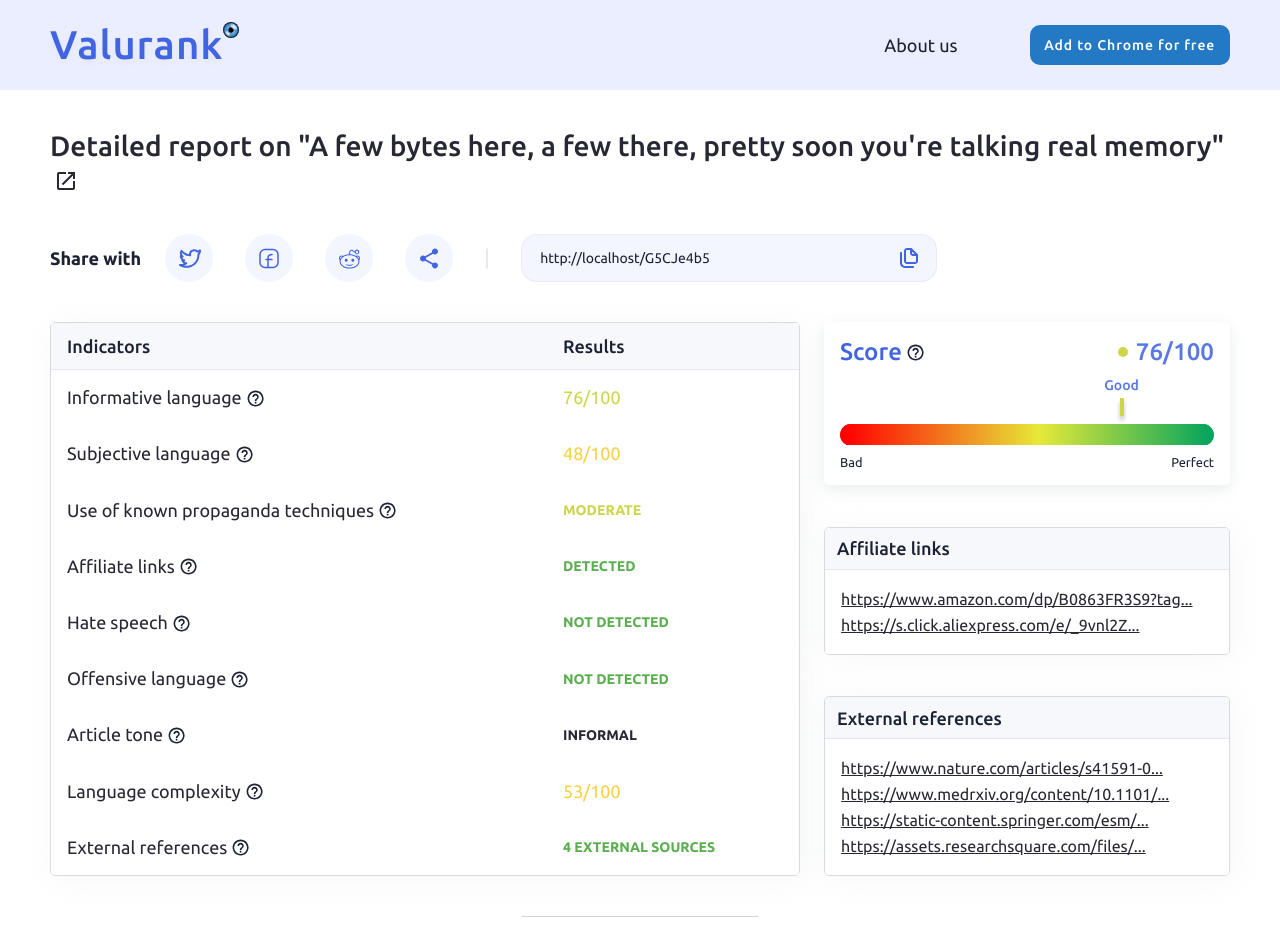
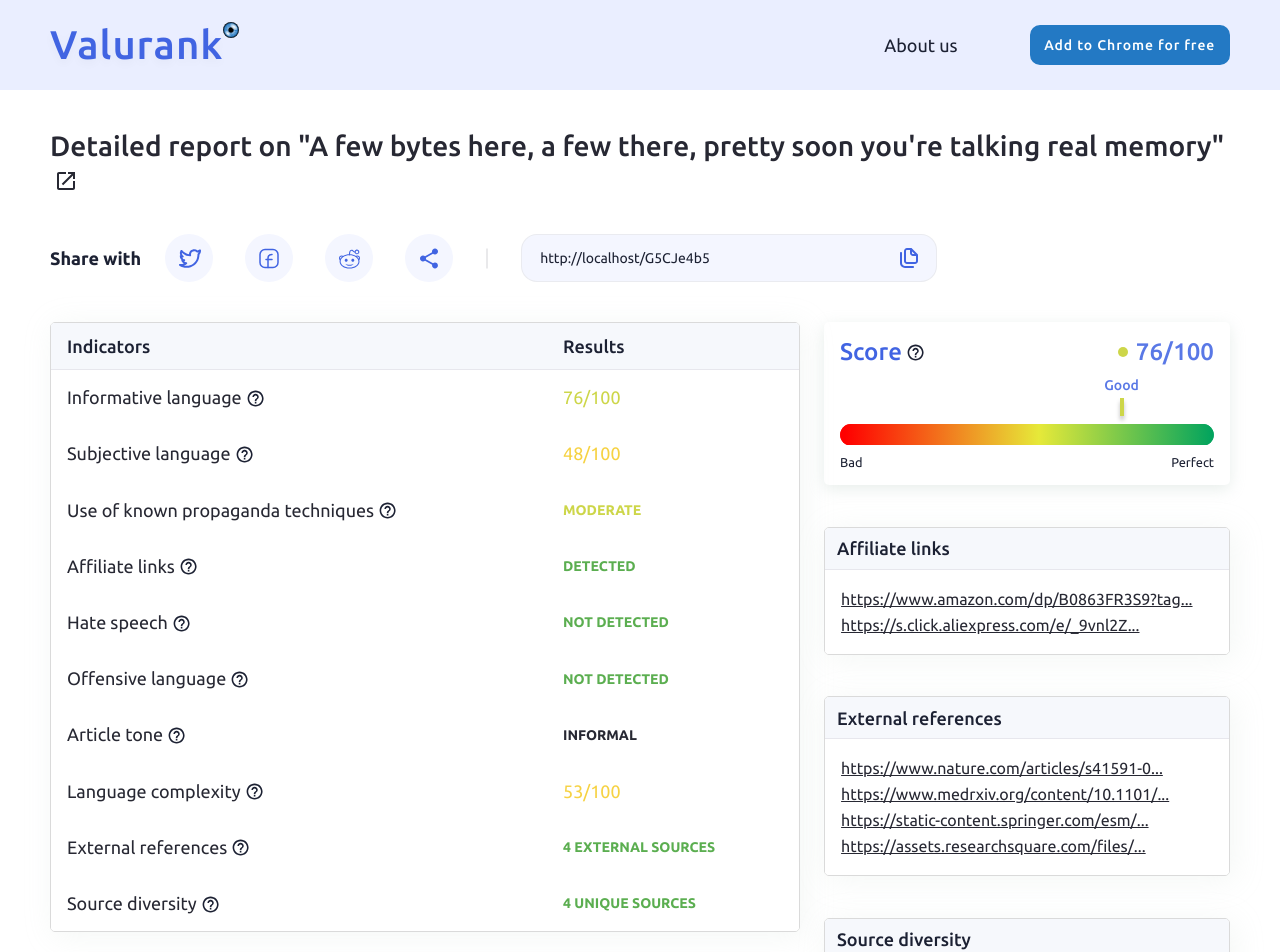
Before and after one commit to kindrakevychn/Next-report, a Next.js app: page / in a window 1280 px wide. Shown: the top 952 px of the page. Built offline with nearby package versions, Linux system fonts and the light colour scheme.

Commit message:
Add support for sourceDiversity indicator

```diff
--- a/pages/index.jsx
+++ b/pages/index.jsx
@@ -267,6 +267,18 @@ function Data({
                             description={INDICATORS.externalReferences.description}
                         />
                     }
+                    {
+                        (
+                            details.sourceDiversity != null &&
+                            Array.isArray(details.sourceDiversity.data)
+                        ) &&
+                        <StringIndicator
+                            score={details.sourceDiversity.score}
+                            string={details.sourceDiversity.label}
+                            title={INDICATORS.sourceDiversity.title}
+                            description={INDICATORS.sourceDiversity.description}
+                        />
+                    }
                 </Indicators>
             </div>
             <div
@@ -299,6 +311,18 @@ function Data({
                         isLink={true}
                     />
                 }
+                {
+                    (
+                        details.sourceDiversity != null &&
+                        Array.isArray(details.sourceDiversity.data) &&
+                        !!details.sourceDiversity.data.length
+                    ) &&
+                    <List
+                        data={details.sourceDiversity.data}
+                        title={INDICATORS.sourceDiversity.title}
+                        isLink={true}
+                    />
+                }
             </div>
         </div>
     );
```
Also changed, not shown: lib/valurank.js.
